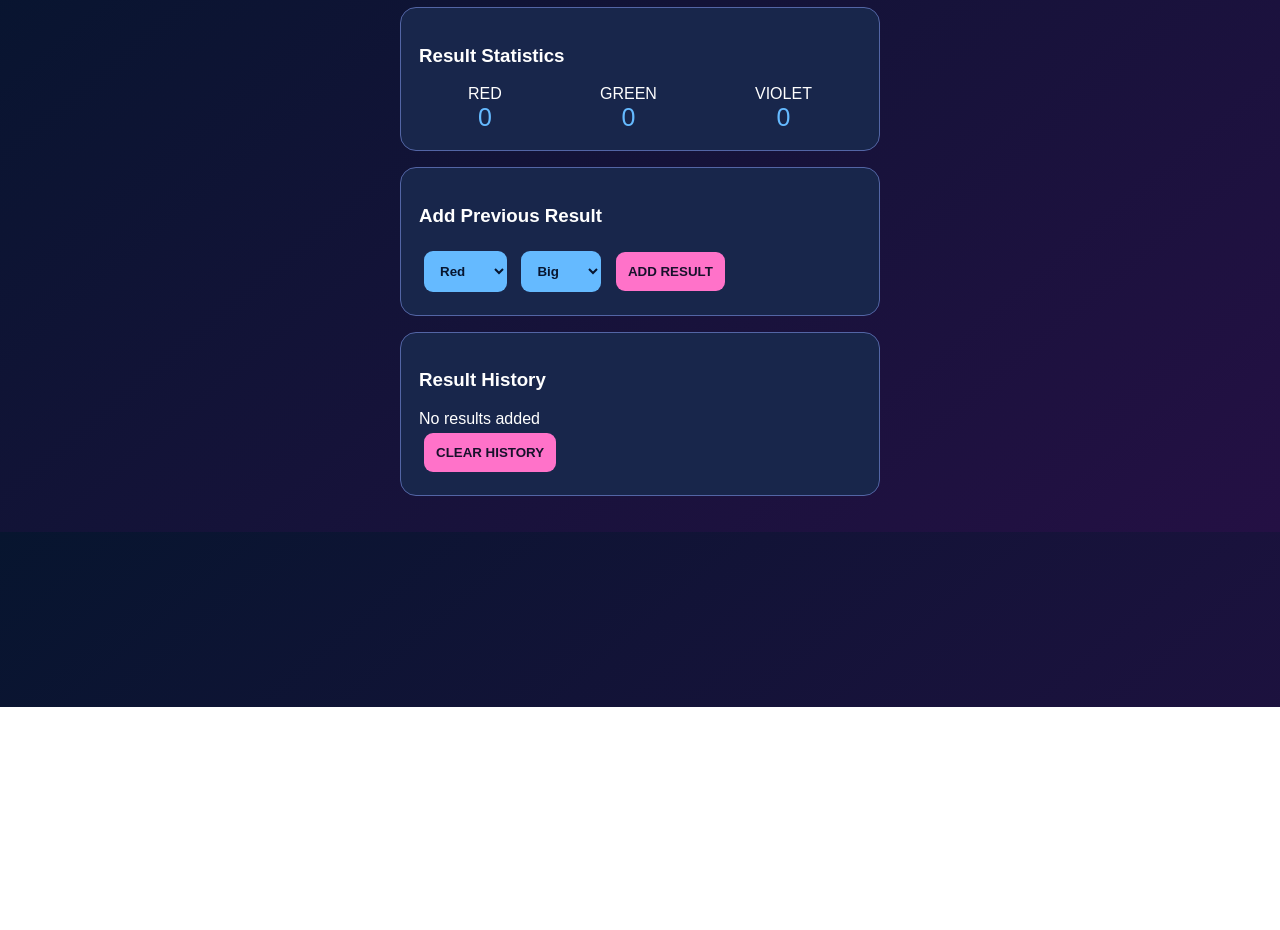
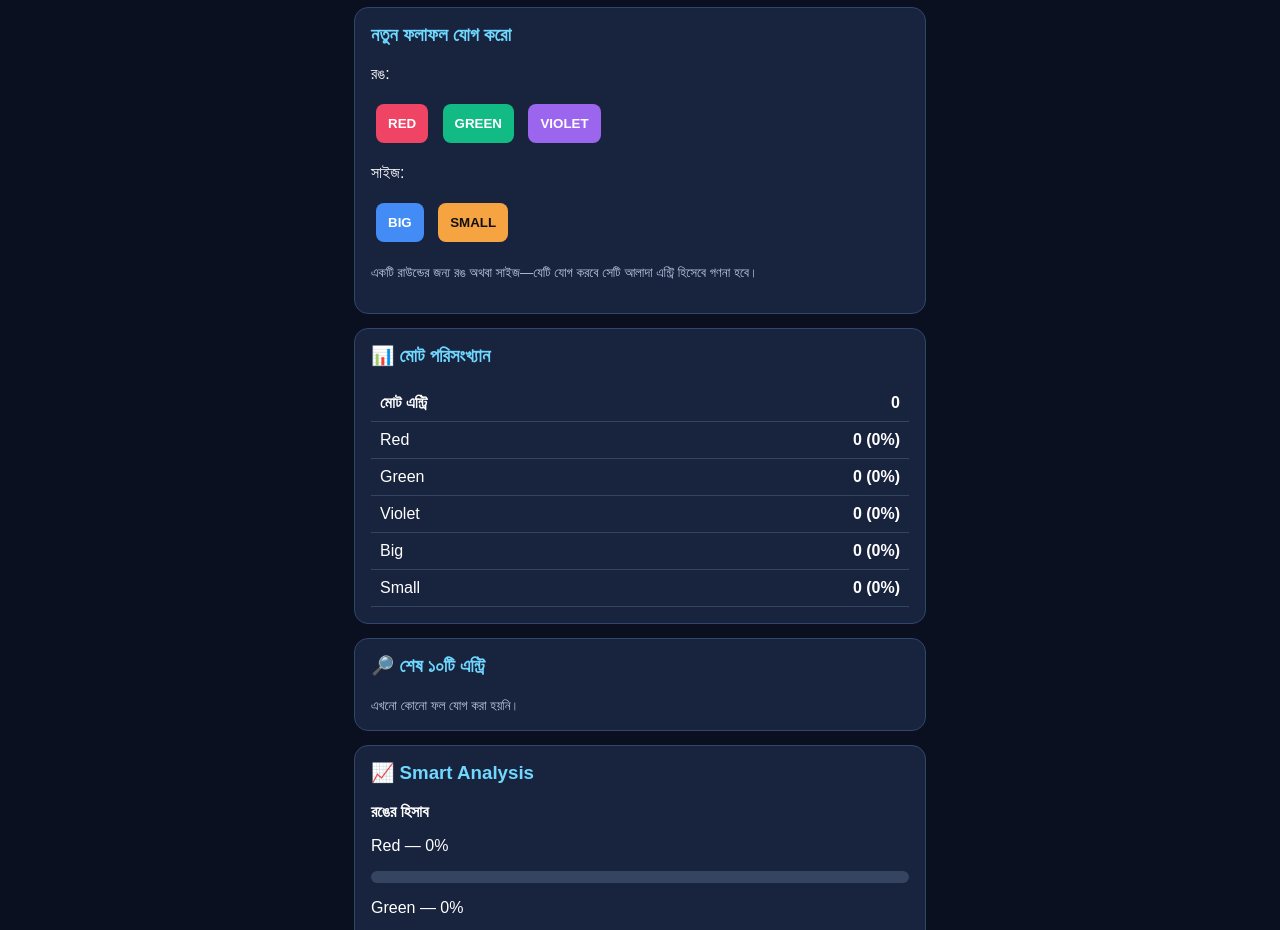
Before and after one commit to majaduli759-xy/MAJ-WINGO-APP, a plain HTML site: page index.html in a window 1280 px wide. Shown: the part 93-1023 px from the top of the page. Before the commit the page ends 800 px from the top, so only its background shows below. Drawn offline with Linux system fonts and the light colour scheme.

Commit message:
Update HTML structure and styling for analysis app

```diff
--- a/index.html
+++ b/index.html
@@ -1,95 +1,127 @@
+
 <!DOCTYPE html>
-<html lang="en">
+<html lang="bn">
 <head>
 <meta charset="UTF-8">
 <meta name="viewport" content="width=device-width, initial-scale=1">
-<title>MAJ WINGO STATS</title>
+<title>MAJ SMART ANALYSIS</title>
 <style>
 *{box-sizing:border-box}
-body{
- margin:0;padding:20px;
- background:linear-gradient(140deg,#07152f,#241044);
- color:white;font-family:Arial,sans-serif;
-}
-.container{max-width:480px;margin:auto}
-h1{text-align:center;color:#65baff}
-h1 span{color:#ff72c9}
-.card{
- background:#18264b;padding:18px;
- border:1px solid #5365a5;
- border-radius:16px;margin:16px 0;
-}
-button,select{
- padding:12px;border:0;border-radius:9px;
- margin:5px;font-weight:bold;
-}
-button{background:#ff72c9;color:#17112b}
-select{background:#65baff;color:#07152f}
-.stats{display:flex;justify-content:space-around;text-align:center}
-.number{font-size:25px;color:#65baff}
-#history div{padding:10px;border-bottom:1px solid #5365a5}
+body{margin:0;background:#0b1020;color:#fff;font-family:Arial,sans-serif}
+header{text-align:center;padding:22px;background:#17264b;color:#62d5ff;font-size:24px;font-weight:bold}
+main{max-width:600px;margin:auto;padding:14px}
+.card{background:#18233e;border:1px solid #30466c;border-radius:14px;padding:16px;margin:14px 0}
+h3{color:#70d8ff;margin-top:0}
+button,select{padding:12px;border:0;border-radius:8px;margin:5px;font-weight:bold}
+button{cursor:pointer}
+.red{background:#f04465;color:white}.green{background:#12bb83;color:white}
+.violet{background:#9b65ee;color:white}.blue{background:#438cf5;color:white}
+.orange{background:#f6a342;color:#111}
+input,select{background:#263653;color:white;border:1px solid #52698c}
+.stat{display:flex;justify-content:space-between;padding:9px;border-bottom:1px solid #354461}
+.bar{height:12px;background:#354461;border-radius:10px;overflow:hidden;margin:8px 0}
+.fill{height:100%;background:#58c8ff}
+li{padding:8px;border-bottom:1px solid #354461}
+small{color:#b8c8e5}
 </style>
 </head>
 <body>
-<div class="container">
-<h1>MAJ <span>WINGO</span> STATS</h1>
-
+<header>💙 MAJ SMART ANALYSIS 💗</header>
+<main>
 <div class="card">
-<h3>Result Statistics</h3>
-<div class="stats">
-<div>RED<div class="number" id="red">0</div></div>
-<div>GREEN<div class="number" id="green">0</div></div>
-<div>VIOLET<div class="number" id="violet">0</div></div>
-</div>
+<h3>নতুন ফলাফল যোগ করো</h3>
+<p>রঙ:</p>
+<button class="red" onclick="add('Red')">RED</button>
+<button class="green" onclick="add('Green')">GREEN</button>
+<button class="violet" onclick="add('Violet')">VIOLET</button>
+<p>সাইজ:</p>
+<button class="blue" onclick="add('Big')">BIG</button>
+<button class="orange" onclick="add('Small')">SMALL</button>
+<p><small>একটি রাউন্ডের জন্য রঙ অথবা সাইজ—যেটি যোগ করবে সেটি আলাদা এন্ট্রি হিসেবে গণনা হবে।</small></p>
 </div>
 
 <div class="card">
-<h3>Add Previous Result</h3>
-<select id="color">
-<option value="Red">Red</option>
-<option value="Green">Green</option>
-<option value="Violet">Violet</option>
-</select>
-<select id="size">
-<option value="Big">Big</option>
-<option value="Small">Small</option>
-</select>
-<button onclick="addResult()">ADD RESULT</button>
+<h3>📊 মোট পরিসংখ্যান</h3>
+<div id="stats"></div>
 </div>
 
 <div class="card">
-<h3>Result History</h3>
-<div id="history">No results added</div>
-<button onclick="clearHistory()">CLEAR HISTORY</button>
-</div>
+<h3>🔎 শেষ ১০টি এন্ট্রি</h3>
+<div id="last10"></div>
 </div>
 
+<div class="card">
+<h3>📈 Smart Analysis</h3>
+<div id="analysis"></div>
+<p><small>এটি অতীতের ফলের হিসাব। পরের ফল অনুমান বা নিশ্চিত জয়ের নিশ্চয়তা দেয় না।</small></p>
+</div>
+
+<div class="card">
+<h3>🧾 ইতিহাস</h3>
+<ol id="history"></ol>
+<button class="red" onclick="clearData()">সব মুছুন</button>
+</div>
+</main>
+
 <script>
-let results=[];
+let data=[];
+try{data=JSON.parse(localStorage.getItem('majData')||'[]')}catch(e){data=[]}
 
-function addResult(){
- const color=document.getElementById('color').value;
- const size=document.getElementById('size').value;
- results.unshift({color,size});
+function save(){
+ localStorage.setItem('majData',JSON.stringify(data.slice(-100)));
+}
+function add(value){
+ data.push({value,time:new Date().toLocaleString()});
+ data=data.slice(-100);
+ save();
  render();
 }
+function count(value){
+ return data.filter(x=>x.value===value).length;
+}
+function percent(n,total){
+ return total ? (n/total*100).toFixed(1)+'%' : '0%';
+}
+function render(){
+ const colors=['Red','Green','Violet'];
+ const sizes=['Big','Small'];
+ let html='<div class="stat"><b>মোট এন্ট্রি</b><b>'+data.length+'</b></div>';
+ [...colors,...sizes].forEach(v=>{
+  html+='<div class="stat"><span>'+v+'</span><b>'+count(v)+' ('+percent(count(v),data.length)+')</b></div>';
+ });
+ document.getElementById('stats').innerHTML=html;
 
-function render(){
- ['Red','Green','Violet'].forEach(c=>{
- document.getElementById(c.toLowerCase()).textContent=
- results.filter(r=>r.color===c).length;
+ let recent=data.slice(-10).reverse();
+ document.getElementById('last10').innerHTML=recent.length?
+ recent.map((x,i)=>'<div class="stat"><span>'+(i+1)+'. '+x.value+'</span><small>'+x.time+'</small></div>').join('')
+ :'<small>এখনো কোনো ফল যোগ করা হয়নি।</small>';
+
+ let colorTotal=colors.reduce((a,v)=>a+count(v),0);
+ let sizeTotal=sizes.reduce((a,v)=>a+count(v),0);
+ let a='<b>রঙের হিসাব</b>';
+ colors.forEach(v=>{
+  let p=percent(count(v),colorTotal);
+  a+='<p>'+v+' — '+p+'</p><div class="bar"><div class="fill" style="width:'+p+'"></div></div>';
  });
+ a+='<b>সাইজের হিসাব</b>';
+ sizes.forEach(v=>{
+  let p=percent(count(v),sizeTotal);
+  a+='<p>'+v+' — '+p+'</p><div class="bar"><div class="fill" style="width:'+p+'"></div></div>';
+ });
+ a+='<p><b>বিশ্লেষণ:</b> '+(data.length<10?'আরও '+(10-data.length)+'টি এন্ট্রি যোগ করলে ১০টির হিসাব দেখা যাবে।':'১০০টি পর্যন্ত সাম্প্রতিক এন্ট্রির পরিসংখ্যান দেখানো হচ্ছে।')+'</p>';
+ a+='<p>ডেটার পরিমাণ: '+data.length+' / 100</p>';
+ document.getElementById('analysis').innerHTML=a;
 
- document.getElementById('history').innerHTML=
- results.map((r,i)=>
- `<div>${i+1}. ${r.color} — ${r.size}</div>`
- ).join('');
+ document.getElementById('history').innerHTML=data.slice().reverse().map(x=>'<li>'+x.value+' — '+x.time+'</li>').join('');
 }
-
-function clearHistory(){
- results=[];
- render();
+function clearData(){
+ if(confirm('সব ইতিহাস মুছে ফেলবে?')){
+  data=[];
+  save();
+  render();
+ }
 }
+render();
 </script>
 </body>
 </html>
```
